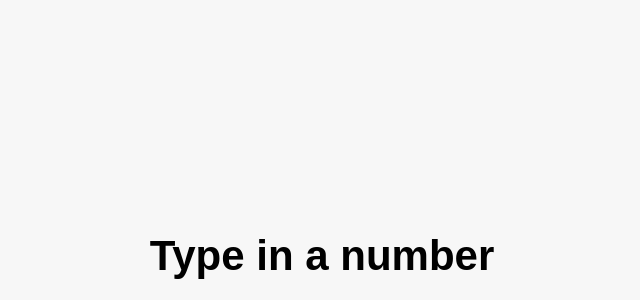
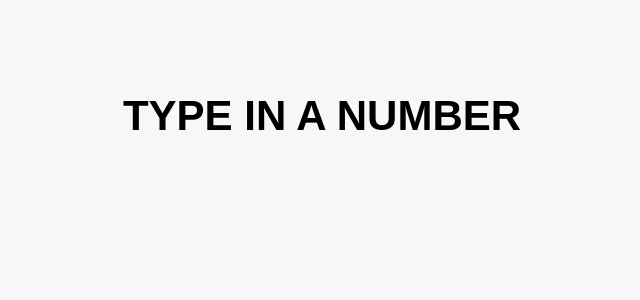
Before and after one commit to fraaz-hashmi/number-input, a plain HTML site: page index.html in a window 1280 px wide. Shown: the part 500-800 px from the top of the page, without its empty margins (318-958 px from the left). Drawn offline with nearby package versions, Linux system fonts and the light colour scheme.

Commit message:
Moving the text on homepage up to 20%

```diff
--- a/css/main.css
+++ b/css/main.css
@@ -10,8 +10,9 @@ body {
     font-family: sans-serif;
     font-weight: bold;
     position: absolute;
-    bottom: 20px;
+    bottom: 20%;
     width: 100%;
+    text-transform: uppercase;
 }
 
 .number-input {
```
